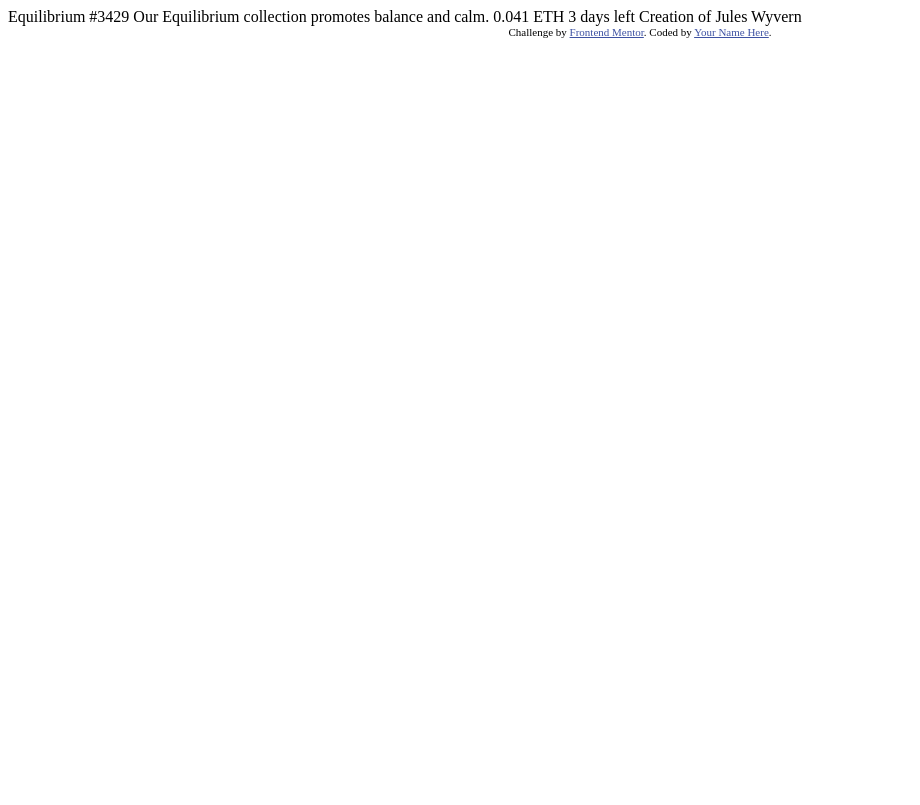
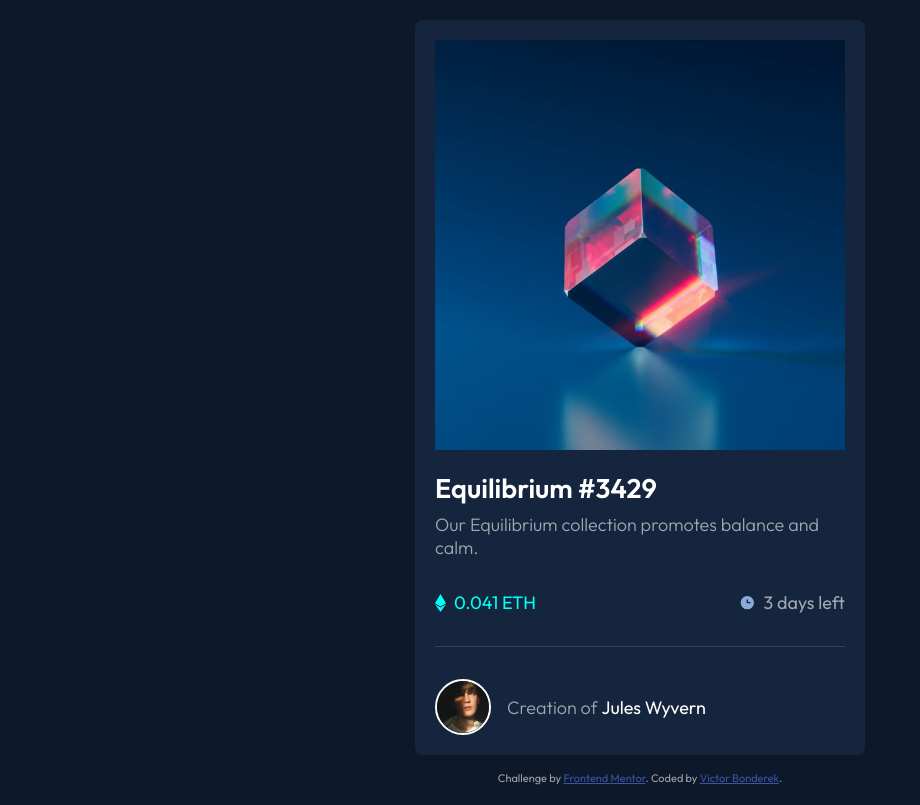
Before and after one commit to Goodlle94/nft-preview-card-component, a plain HTML site: page index.html in a window 1280 px wide. Shown: the whole page, without its empty margins (0-920 px from the left). Drawn offline with Linux system fonts and the light colour scheme.

Commit message:
nft-preview-card-component

```diff
--- a/index.html
+++ b/index.html
@@ -3,9 +3,12 @@
 <head>
   <meta charset="UTF-8">
   <meta name="viewport" content="width=device-width, initial-scale=1.0"> <!-- displays site properly based on user's device -->
-
+  <link rel="preconnect" href="https://fonts.googleapis.com">
+  <link rel="preconnect" href="https://fonts.gstatic.com" crossorigin>
+  <link href="https://fonts.googleapis.com/css2?family=Outfit:wght@300;400;600&display=swap" rel="stylesheet">
+  <link
   <link rel="icon" type="image/png" sizes="32x32" href="./images/favicon-32x32.png">
-
+  <link rel="stylesheet" href="styles.css">
   <title>Frontend Mentor | NFT preview card component</title>
 
   <!-- Feel free to remove these styles or customise in your own stylesheet 👍 -->
@@ -15,19 +18,35 @@
   </style>
 </head>
 <body>
+  <div class="container">
+    <article class="main-image">
+      <img src="./images/image-equilibrium.jpg" alt="">
+      <div>
+        <img src="./images/icon-view.svg" alt="">
+      </div>
+    </article>
 
-  Equilibrium #3429
+    <article>
+      <h2>Equilibrium #3429</h2>
+      <p>Our Equilibrium collection promotes balance and calm.</p>
 
-  Our Equilibrium collection promotes balance and calm.
+      <ul>
+        <li><img src="./images/icon-ethereum.svg" alt=""> 0.041 ETH</li>
+        <li><img src="./images/icon-clock.svg" alt=""> 3 days left</li>
+      </ul>
+    </article>
 
-  0.041 ETH
-  3 days left
+    <article class="avatar">
+      <img src="/images/image-avatar.png" alt="">
+      <p> Creation of <span>Jules Wyvern</span></p>
+    </article>
 
-  Creation of Jules Wyvern
+  </div>
+
 
   <div class="attribution">
     Challenge by <a href="https://www.frontendmentor.io?ref=challenge" target="_blank">Frontend Mentor</a>.
-    Coded by <a href="#">Your Name Here</a>.
+    Coded by <a href="#">Victor Bonderek</a>.
   </div>
 </body>
 </html>
--- a/styles.css
+++ b/styles.css
@@ -0,0 +1,144 @@
+/* ### Primary
+
+- Soft blue: hsl(215, 51%, 70%)
+- Cyan: hsl(178, 100%, 50%)
+
+### Neutral
+
+- Very dark blue (main BG): hsl(217, 54%, 11%)
+- Very dark blue (card BG): hsl(216, 50%, 16%)
+- Very dark blue (line): hsl(215, 32%, 27%)
+- White: hsl(0, 0%, 100%) */
+
+* {
+ margin: 0;
+ padding: 0;
+ box-sizing: border-box;
+}
+
+img {
+ max-width: 100%;
+}
+
+ul {
+ list-style-type: none;
+}
+
+p {
+ font-weight: 300;
+}
+
+body {
+ font-family: 'Outfit';
+ font-size: 18px;
+ background-color: hsl(217, 54%, 11%);
+ color: hsl(0, 0%, 100%, 60%);
+ padding: 1.25rem;
+}
+
+.container {
+ padding: 1.25rem;
+ background-color: hsl(216, 50%, 16%);
+ border-radius: 0.5rem;
+ margin-bottom: 1rem;
+}
+
+.container .main-image {
+ position: relative;
+}
+
+.container .main-image div {
+ position:absolute;
+ top: 0;
+ background-color: hsl(178, 100%, 50%, 60%);
+ width: 100%;
+ height: calc(100% - 4px);
+ z-index: 999;
+ opacity: 0;
+ transition: opacity 0.3s ease-in-out;
+}
+
+.container .main-image div:hover {
+ opacity: 1;
+ cursor: pointer;
+}
+
+.container .main-image div img {
+ position: absolute;
+ left: 50%;
+ top: 50%;
+ transform: translate(-50%, -50%);
+}
+
+.container h2 {
+ color: white;
+ margin: 1rem 0.5rem 0.5rem 0rem;
+}
+
+.container h2:hover {
+ color: cyan;
+ cursor: pointer;
+}
+
+
+.container ul {
+ display: flex;
+ align-items: center;
+ justify-content: space-between;
+ padding: 2rem 0rem;
+ border-bottom: 1px solid hsl(215, 32%, 27%);
+}
+
+.container ul li {
+ display: flex;
+ align-items: center;
+}
+
+.container ul li img {
+ margin-right: 0.5rem;
+}
+
+.container ul li:first-child {
+ color: hsl(178, 100%, 50%)
+
+}
+
+.container .avatar img {
+ width: 3.5rem;
+ border: 2px solid white;
+ border-radius: 50%;
+ margin-right: 1rem;
+}
+
+.container .avatar {
+ display: flex;
+ align-items: center;
+ justify-content: start;
+ padding-top: 2rem;
+}
+
+.container .avatar p span {
+ color: white;
+ font-weight: 400;
+}
+
+.container .avatar p span:hover {
+ color: cyan;
+ cursor: pointer;
+}
+
+.attribution {
+ font-size: 16px;
+ text-align: center;
+}
+.attribution a {
+ color: hsl(228, 45%, 44%);
+}
+
+
+@media(min-width: 500px) {
+ .container {
+  width: 450px;
+  margin: 0 auto 1rem;
+ }
+}
```
